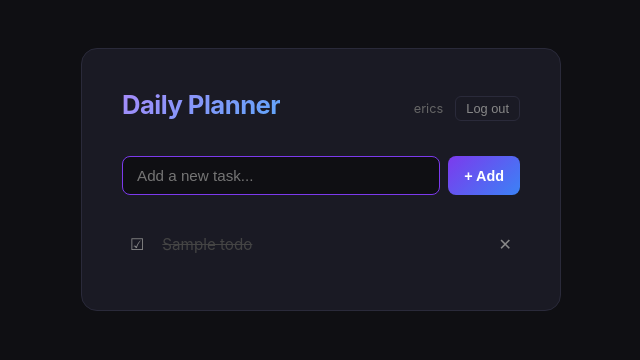
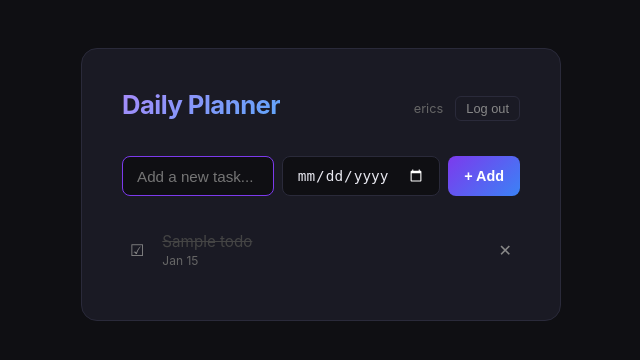
Before and after one commit to esteinusa/claudevibe-todo, a Django app: page / in a window 1280 px wide. Shown: the top 360 px of the page, without its empty margins (319-959 px from the left). Run offline with Django 5.2, Linux system fonts and the light colour scheme; a user stored in the database is signed in; tables that the repository leaves empty hold one stand-in row (values such as "Sample post").

Commit message:
add due dates to todos with overdue highlighting
Co-Authored-By: Claude Sonnet 4.6 <noreply@anthropic.com>

```diff
--- a/website/models.py
+++ b/website/models.py
@@ -6,6 +6,7 @@ class Todo(models.Model):
     user = models.ForeignKey(User, on_delete=models.CASCADE)
     title = models.CharField(max_length=255)
     completed = models.BooleanField(default=False)
+    due_date = models.DateField(null=True, blank=True)
     created_at = models.DateTimeField(auto_now_add=True)
 
     class Meta:
--- a/website/templates/base.html
+++ b/website/templates/base.html
@@ -56,6 +56,20 @@
       letter-spacing: 0.05em;
       margin-bottom: 6px;
     }
+
+    input[type="date"] {
+      padding: 10px 14px;
+      background: #0f0f13;
+      border: 1px solid #2a2a3a;
+      border-radius: 8px;
+      color: #e8e8f0;
+      font-size: 0.9rem;
+      outline: none;
+      transition: border-color 0.15s;
+      color-scheme: dark;
+    }
+
+    input[type="date"]:focus { border-color: #7c3aed; }
 
     input[type="text"],
     input[type="password"] {
@@ -200,8 +214,14 @@
 
     .todo-item:last-child { border-bottom: none; }
 
+    .todo-body {
+      flex: 1;
+      display: flex;
+      flex-direction: column;
+      gap: 2px;
+    }
+
     .todo-title {
-      flex: 1;
       font-size: 0.95rem;
       color: #e8e8f0;
     }
@@ -210,6 +230,13 @@
       text-decoration: line-through;
       color: #444;
     }
+
+    .due-date {
+      font-size: 0.75rem;
+      color: #666;
+    }
+
+    .due-date.overdue { color: #f87171; }
 
     .empty-state {
       text-align: center;
--- a/website/templates/home.html
+++ b/website/templates/home.html
@@ -16,6 +16,7 @@
   <form class="add-form" method="post">
     {% csrf_token %}
     <input type="text" name="title" placeholder="Add a new task..." autofocus required>
+    <input type="date" name="due_date" title="Due date">
     <button class="btn-add" type="submit">+ Add</button>
   </form>
 
@@ -28,7 +29,14 @@
           {% if todo.completed %}&#9745;{% else %}&#9744;{% endif %}
         </button>
       </form>
-      <span class="todo-title {% if todo.completed %}done{% endif %}">{{ todo.title }}</span>
+      <div class="todo-body">
+        <span class="todo-title {% if todo.completed %}done{% endif %}">{{ todo.title }}</span>
+        {% if todo.due_date %}
+        <span class="due-date {% if not todo.completed and todo.due_date < today %}overdue{% endif %}">
+          {{ todo.due_date|date:"M j" }}
+        </span>
+        {% endif %}
+      </div>
       <form method="post" action="{% url 'delete_todo' todo.pk %}">
         {% csrf_token %}
         <button class="btn-icon" type="submit" title="Delete">&#x2715;</button>
--- a/website/views.py
+++ b/website/views.py
@@ -2,6 +2,7 @@ from django.shortcuts import render, redirect, get_object_or_404
 from django.contrib.auth import login
 from django.contrib.auth.forms import UserCreationForm
 from django.contrib.auth.decorators import login_required
+from django.utils.timezone import localdate
 from .models import Todo
 
 
@@ -9,11 +10,12 @@ from .models import Todo
 def home(request):
     if request.method == 'POST':
         title = request.POST.get('title', '').strip()
+        due_date = request.POST.get('due_date') or None
         if title:
-            Todo.objects.create(user=request.user, title=title)
+            Todo.objects.create(user=request.user, title=title, due_date=due_date)
         return redirect('home')
     todos = Todo.objects.filter(user=request.user)
-    return render(request, 'home.html', {'todos': todos})
+    return render(request, 'home.html', {'todos': todos, 'today': localdate()})
 
 
 @login_required
```
Also changed, not shown: website/migrations/0002_todo_due_date.py (added).
